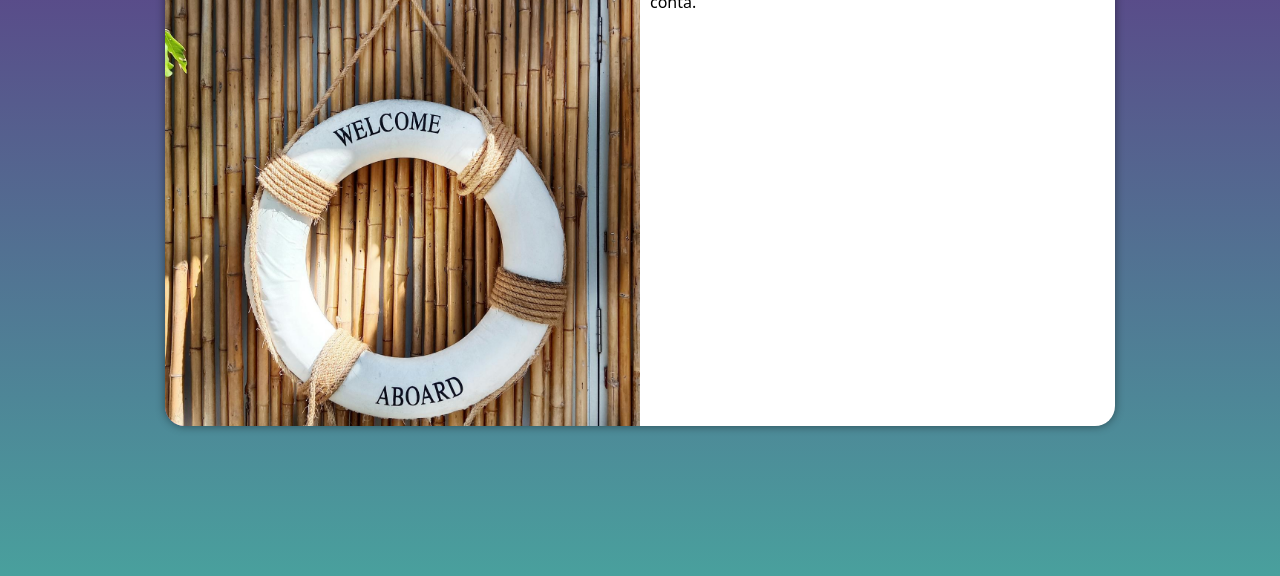
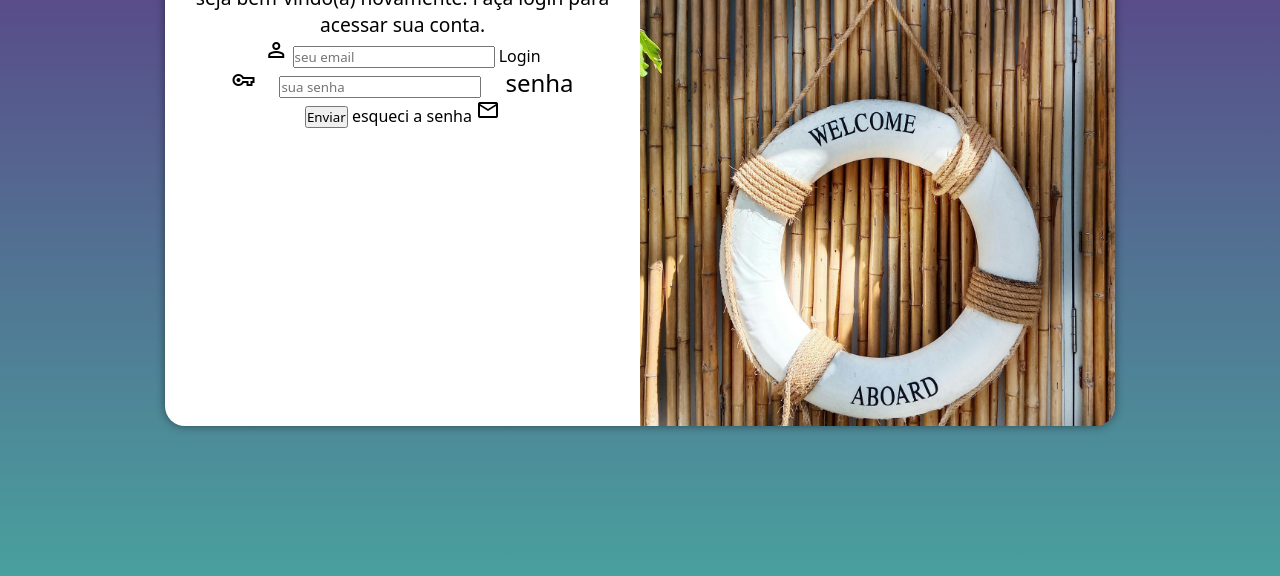
Before and after one commit to tiagool/Projeto-Login, a plain HTML site: page index.html in a window 1280 px wide. Shown: the part 224-800 px from the top of the page. Drawn offline with nearby package versions, Linux system fonts and the light colour scheme.

Commit message:
adicionei o formulario

```diff
--- a/estilos/media-query.css
+++ b/estilos/media-query.css
@@ -25,6 +25,14 @@ Extra large screens, TV – 1201px, and more.
         width: 70%;
 
     }
+    div#formulario >p{
+        font-size: 1.0em;
+    }
+    div#formulario>h1{
+        font-size: 2em;
+    }
+
+
 }
 
 @media screen and (min-width:1025px) {
@@ -36,13 +44,20 @@ Extra large screens, TV – 1201px, and more.
     }
 
     section#login>div#imagem{
+        float: right;
+        width: 50%;
+        height: 100%;
+    }
+    section#login>div#formulario{
         float: left;
         width: 50%;
         height: 100%;
     }
-    section#login>div#formulario{
-        float: right;
-        width: 50%;
-        height: 100%;
+    div#formulario >p{
+        font-size: 1.2em;
     }
+    div#formulario>h1{
+        font-size: 2.2em;
+    }
+
 }
--- a/estilos/style.css
+++ b/estilos/style.css
@@ -47,3 +47,11 @@ section#login >div#formulario{
     display: block;
     padding: 10px;
 }
+div#formulario{
+    text-align: center;
+    margin-bottom: 10px;
+
+}
+div#formulario >p{
+    font-size: 0.8em;
+}
--- a/index.html
+++ b/index.html
@@ -4,6 +4,8 @@
     <meta charset="UTF-8">
     <meta name="viewport" content="width=device-width, initial-scale=1.0">
     <title>Login</title>
+    <link rel="stylesheet" href="https://fonts.googleapis.com/css2?family=Material+Symbols+Outlined:opsz,wght,FILL,GRAD@24,400,0,0" />
+
     <link rel="stylesheet" href="estilos/style.css">
     <link rel="stylesheet" href="estilos/media-query.css">
 </head>
@@ -16,8 +18,23 @@
             <div id="formulario">
                  <h1>Login</h1>
                  <p>seja bem-vindo(a) novamente. Faça login para acessar sua conta.</p>
-                 <form action="login.php" method="post">
-
+                 <form action="login.php" method="post" autocomplete="on">
+                    <div class="campo">
+                        <span class="material-symbols-outlined">
+                            person
+                            </span>
+                        <input type="email" name="login" id="ilogin" placeholder="seu email" autocomplete="email" required maxlength="30">
+                       <label for="ilogin">Login</label>
+                    </div>
+                    <div class="campo">
+                        <span class="material-symbols-outlined">
+                            vpn_key
+                    <input type="password" name="senha" id="isenha" placeholder="sua senha" autocomplete="current-password" required minlength="8">
+                    <label for="isenha">senha</label>
+                    </div>
+                    <input type="submit" value="Enviar">
+                   <a href="esqueci.html"></a>
+                    esqueci a senha <i class="material-symbols-outlined">mail</i>
                  </form>
             </div>
         </section>
```
